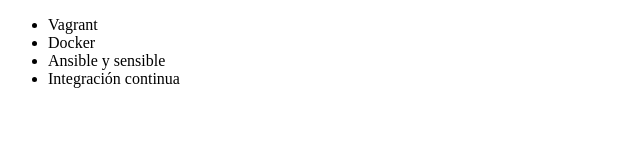
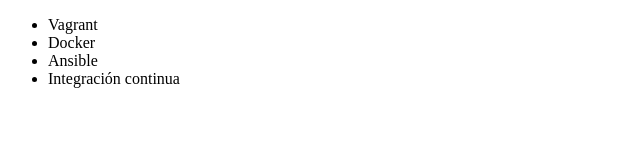
Before and after one commit to Ensollanos/alura-git, a plain HTML site: page index.html in a window 1280 px wide. Shown: the full height of the page, 0-640 px from the left. Drawn offline with Linux system fonts and the light colour scheme.

Commit message:
Revert "Prueba"
This reverts commit 39795bdccc4122724ad6b322ce4bef3c3996810d.

```diff
--- a/index.html
+++ b/index.html
@@ -8,7 +8,7 @@
      <ul>
          <li> Vagrant </li>
          <li> Docker </li>
-         <li> Ansible y sensible </li>
+         <li> Ansible </li>
          <li> Integración continua </li>
      </ul>
 </body>
```
